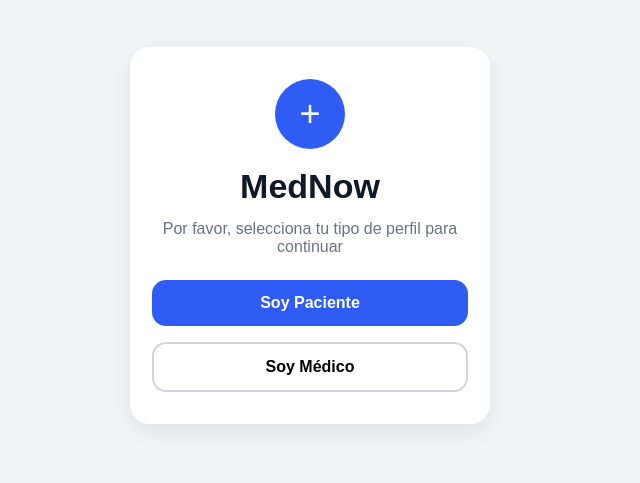
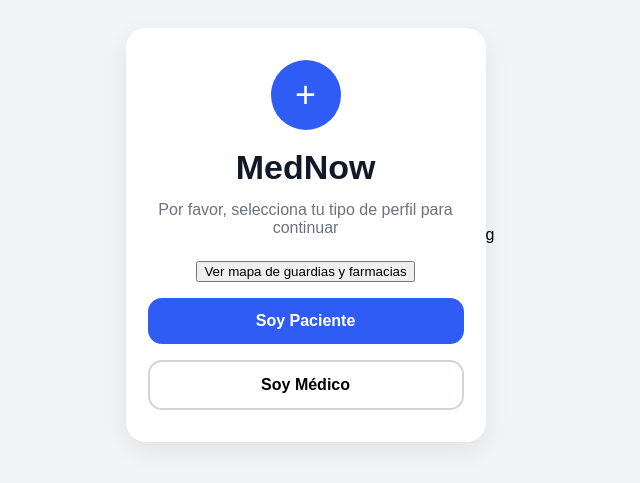
Before and after one commit to TMartinez0744/Med-Now, a React (Vite) app in the folder frontend/: page / in a window 1280 px wide. Shown: the part 165-648 px from the top of the page, without its empty margins (330-970 px from the left). Built offline with nearby package versions, Linux system fonts and the light colour scheme.

Commit message:
add home link to emergency map

```diff
--- a/frontend/src/pages/HomePage.tsx
+++ b/frontend/src/pages/HomePage.tsx
@@ -12,15 +12,17 @@ function HomePage() {
                 </p>
 
                 <div className="home-buttons">
+                    <Link to="/mapa-emergencias" >
+                    <button>Ver mapa de guardias y farmacias</button>
+                    </Link>
                     <Link to="/login/patient" className="home-link">
                         <button className="home-button primary">Soy Paciente</button>
                     </Link>
-
                     <Link to="/login/doctor" className="home-link">
                         <button className="home-button secondary">Soy Médico</button>
                     </Link>
                 </div>
-            </div>
+            </div>g
         </div>
     );
 }
```
